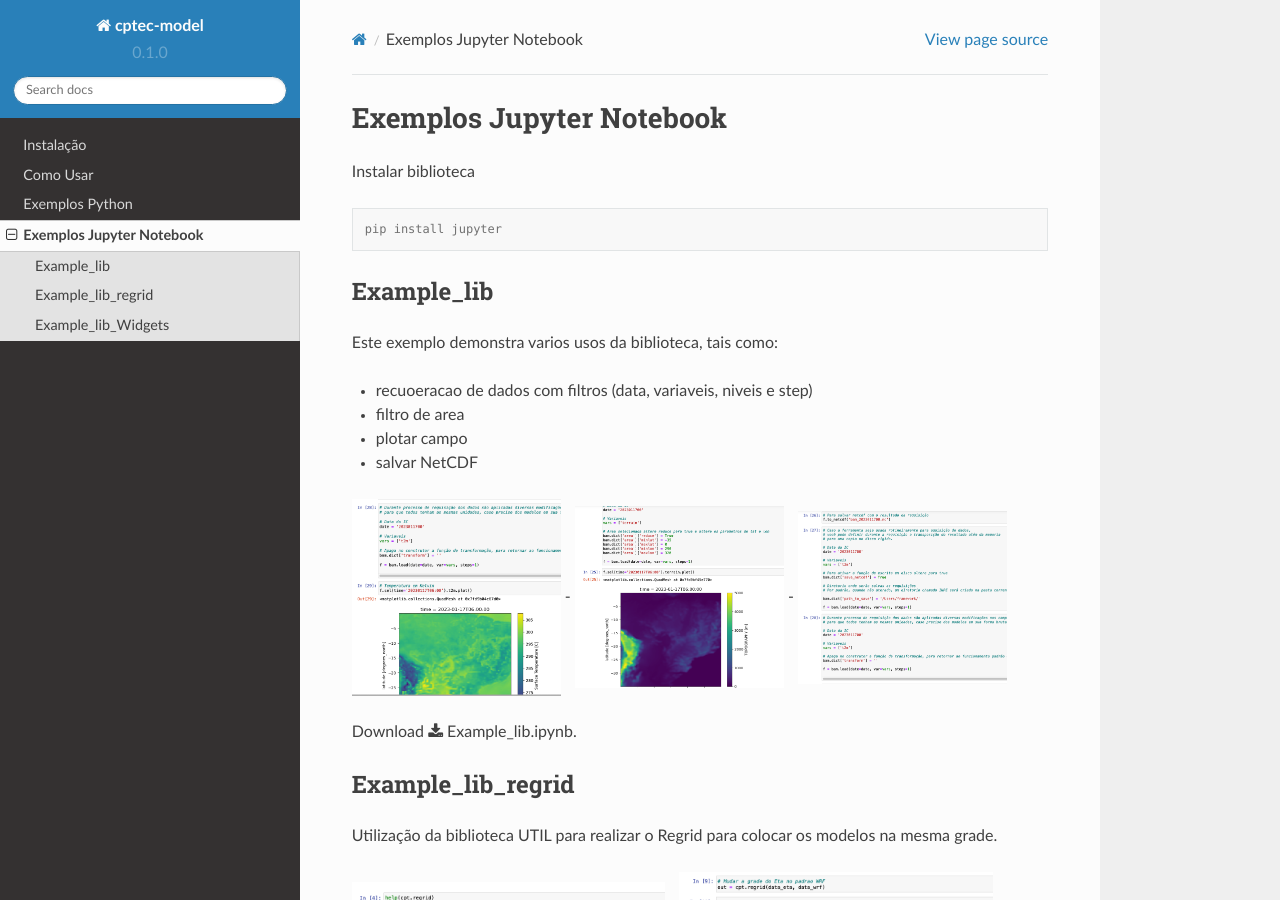
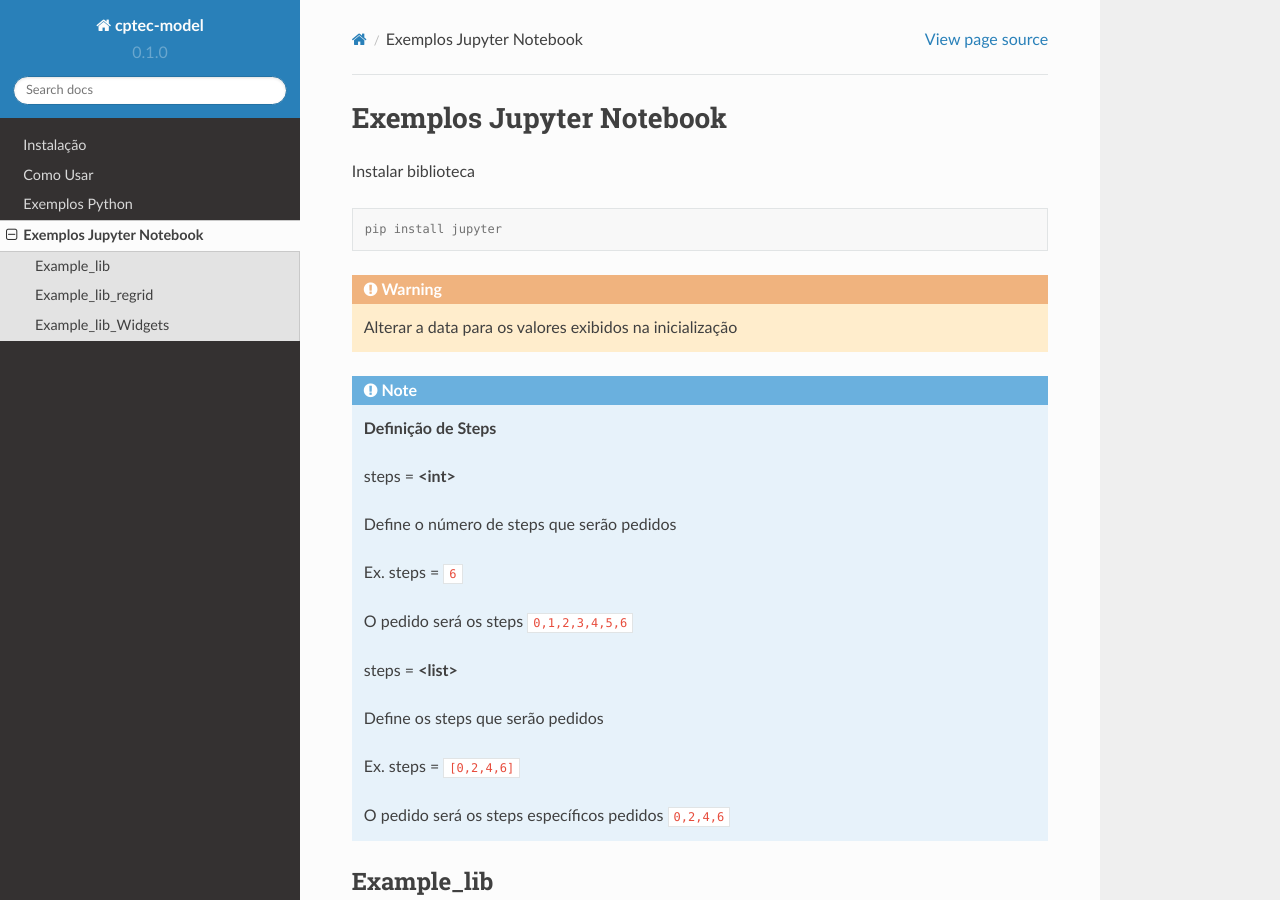
Before and after one commit to framework-CPTEC/tutorial, a Sphinx documentation site: the page built from docs/source/exampleNotebook.rst, in a window 1280 px wide and 900 px high. Built offline with Sphinx 7.4.7 and the Read the Docs theme 2.0.0, drawn with Linux system fonts in a browser that asks for light colours; pages that are not in the unit, such as notebooks, are missing from menus.

Commit message:
Update exampleNotebook.rst

```diff
--- a/docs/source/exampleNotebook.rst
+++ b/docs/source/exampleNotebook.rst
@@ -6,6 +6,29 @@ Instalar biblioteca
 .. code-block:: console
 
   pip install jupyter
+
+.. warning::
+  Alterar a data para os valores exibidos na inicialização
+
+.. note::
+
+  **Definição de Steps**
+
+  steps = **<int>**
+
+  Define o número de steps que serão pedidos
+
+  Ex. steps = ``6``
+
+  O pedido será os steps ``0,1,2,3,4,5,6``
+
+  steps = **<list>**
+
+  Define os steps que serão pedidos
+
+  Ex. steps =  ``[0,2,4,6]``
+
+  O pedido será os steps específicos pedidos ``0,2,4,6``
 
 Example_lib
 -----------
```
